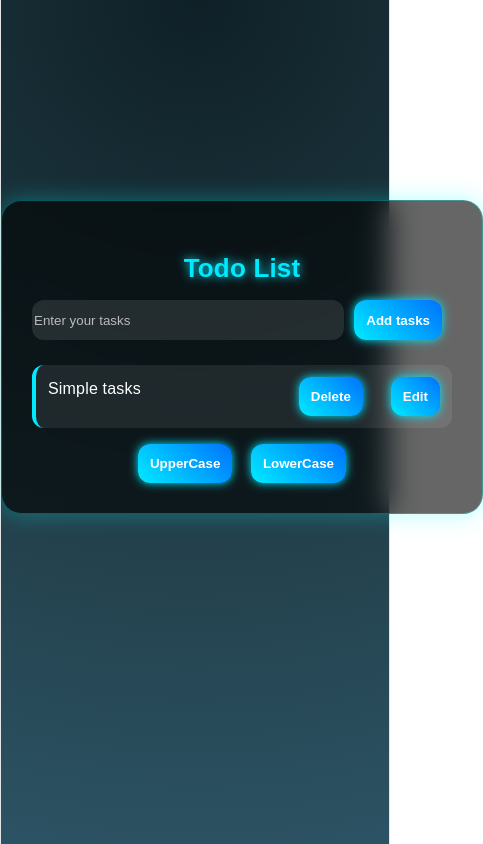
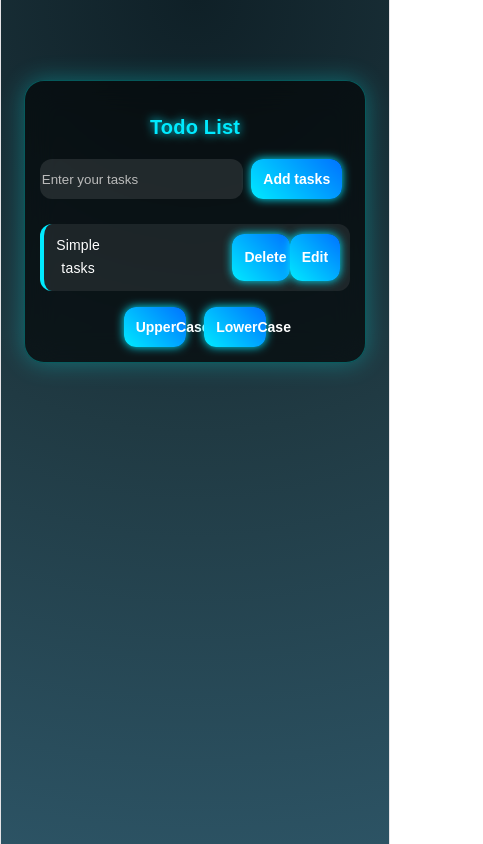
Before and after one commit to Shoaib-Khan90/React-Todo-Simple-App, a React (Vite) app in the folder React Todo/: page / in a window 390 px wide. Shown: the whole page, 483 px wide, since content can reach past the window. Built offline with nearby package versions, Linux system fonts and the light colour scheme.

Commit message:
updated changes

```diff
--- a/React Todo/src/todolist.css
+++ b/React Todo/src/todolist.css
@@ -127,3 +127,46 @@ li:hover {
   transition: 0.3s;
   box-shadow: 0 0 10px #00eaff;
 }
+
+@media (max-width: 992px) {
+
+  .todo-container {
+    width: 80%;
+  }
+
+  li {
+    flex-direction: row;
+    justify-content: space-between;
+  }
+}
+
+@media (max-width: 576px) {
+
+  .todo-container {
+    margin-top: 80px;
+    padding: 15px;
+  }
+
+  .todo-container h3 {
+    font-size: 20px;
+  }
+
+  .input-box {
+    gap: 8px;
+  }
+
+  .input-box button {
+    font-size: 14px;
+  }
+
+  li {
+    padding: 10px;
+    font-size: 14px;
+
+  }
+
+  .btn, .btn1 {
+    width: 20%;
+    font-size: 14px;
+  }
+}
```
